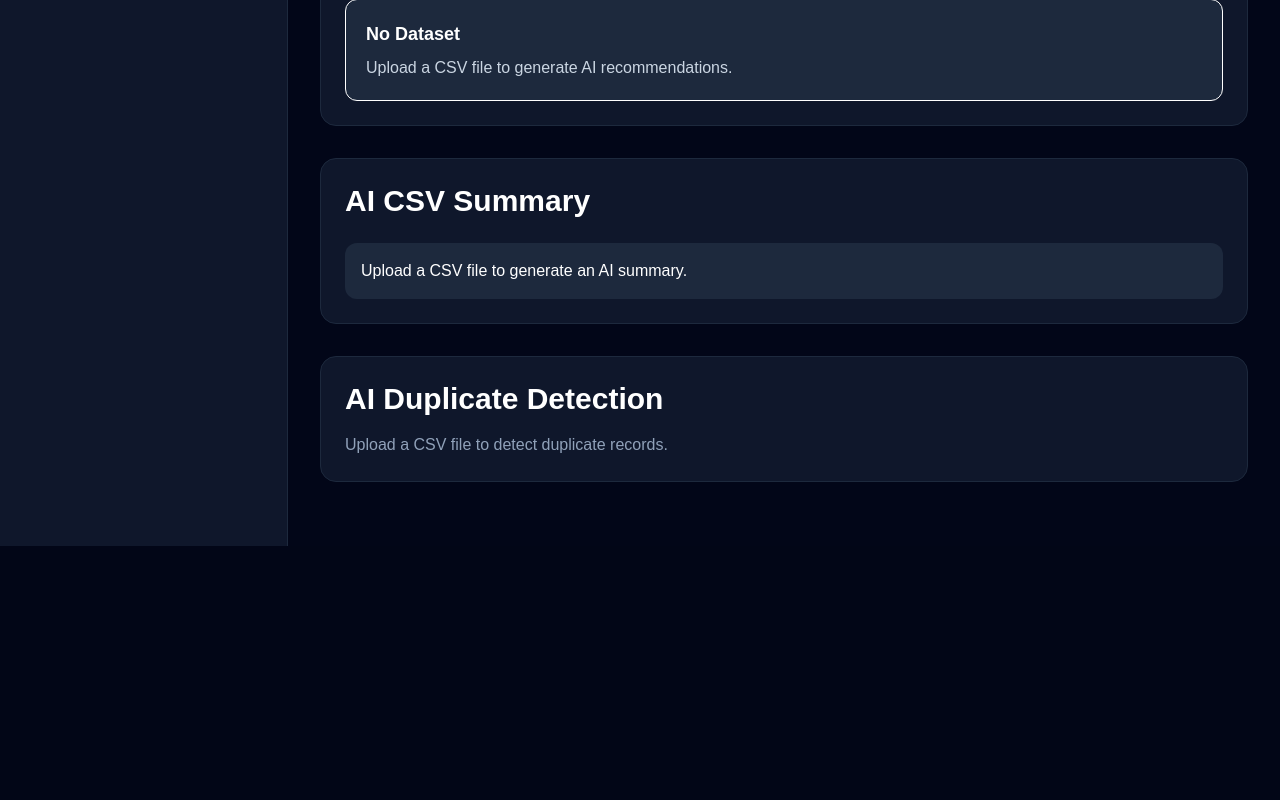
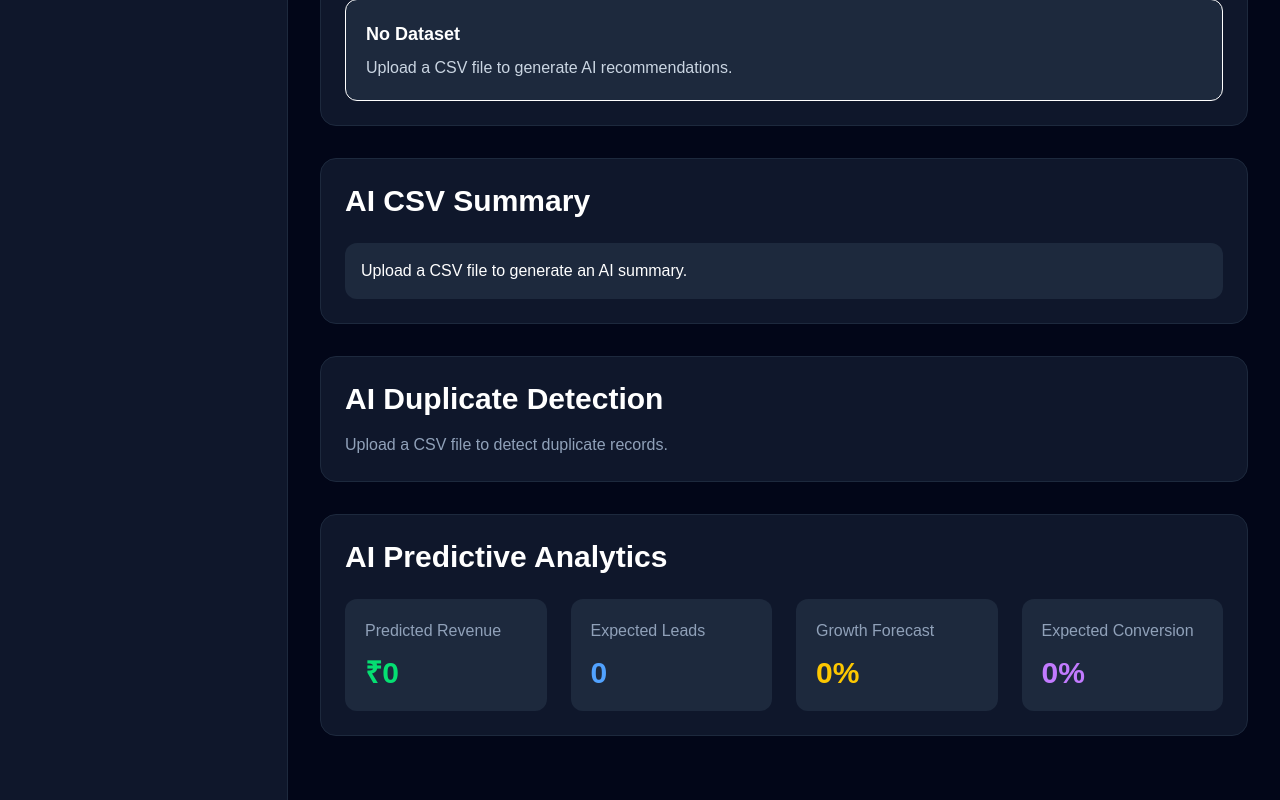
Before and after one commit to Pravin97s/LeadPilotAI, a Next.js app in the folder frontend/: page / in a window 1280 px wide. Shown: the part 2065-2865 px from the top of the page. Before the commit the page ends 2611 px from the top, so only its background shows below. Built offline with nearby package versions, Linux system fonts and the light colour scheme.

Commit message:
Add AI Predictive Analytics

```diff
--- a/frontend/src/app/page.tsx
+++ b/frontend/src/app/page.tsx
@@ -17,6 +17,7 @@ import AIDataQuality from "@/components/AIDataQuality";
 import AISmartRecommendations from "@/components/AISmartRecommendations";
 import AICSVSummary from "@/components/AICSVSummary";
 import AIDuplicateDetection from "@/components/AIDuplicateDetection";
+import AIPredictiveAnalytics from "@/components/AIPredictiveAnalytics";
 
 export default function Home() {
   return (
@@ -89,6 +90,10 @@ export default function Home() {
             <AIDuplicateDetection />
           </section>
 
+          <section id="ai-predictive-analytics">
+  <AIPredictiveAnalytics />
+</section>
+
           <section id="export">
           </section>
 
--- /dev/null
+++ b/frontend/src/components/AIPredictiveAnalytics.tsx
@@ -0,0 +1,104 @@
+"use client";
+
+import { useMemo } from "react";
+import useDashboard from "@/hooks/useDashboard";
+
+export default function AIPredictiveAnalytics() {
+  const { rows } = useDashboard();
+
+  const prediction = useMemo(() => {
+    if (!rows.length) {
+      return {
+        revenue: 0,
+        leads: 0,
+        growth: 0,
+        conversion: 0,
+      };
+    }
+
+    const totalLeads = rows.length;
+
+    const revenueColumn = Object.keys(rows[0]).find(
+      (key) =>
+        key.toLowerCase().includes("revenue") ||
+        key.toLowerCase().includes("amount") ||
+        key.toLowerCase().includes("price")
+    );
+
+    let totalRevenue = 0;
+
+    if (revenueColumn) {
+      rows.forEach((row) => {
+        const value = Number(
+          String(row[revenueColumn]).replace(/[^\d.-]/g, "")
+        );
+
+        if (!isNaN(value)) {
+          totalRevenue += value;
+        }
+      });
+    }
+
+    const predictedRevenue = Math.round(totalRevenue * 1.12);
+    const predictedLeads = Math.round(totalLeads * 1.08);
+    const predictedGrowth = 12;
+    const predictedConversion = 78;
+
+    return {
+      revenue: predictedRevenue,
+      leads: predictedLeads,
+      growth: predictedGrowth,
+      conversion: predictedConversion,
+    };
+  }, [rows]);
+
+  return (
+    <section className="rounded-2xl border border-slate-800 bg-slate-900 p-6">
+      <h2 className="mb-6 text-3xl font-bold">
+        AI Predictive Analytics
+      </h2>
+
+      <div className="grid gap-6 md:grid-cols-2 xl:grid-cols-4">
+        <div className="rounded-xl bg-slate-800 p-5">
+          <p className="text-slate-400">
+            Predicted Revenue
+          </p>
+
+          <h3 className="mt-3 text-3xl font-bold text-green-400">
+            ₹{prediction.revenue.toLocaleString()}
+          </h3>
+        </div>
+
+        <div className="rounded-xl bg-slate-800 p-5">
+          <p className="text-slate-400">
+            Expected Leads
+          </p>
+
+          <h3 className="mt-3 text-3xl font-bold text-blue-400">
+            {prediction.leads}
+          </h3>
+        </div>
+
+        <div className="rounded-xl bg-slate-800 p-5">
+          <p className="text-slate-400">
+            Growth Forecast
+          </p>
+
+          <h3 className="mt-3 text-3xl font-bold text-yellow-400">
+            {prediction.growth}%
+          </h3>
+        </div>
+
+        <div className="rounded-xl bg-slate-800 p-5">
+          <p className="text-slate-400">
+            Expected Conversion
+          </p>
+
+          <h3 className="mt-3 text-3xl font-bold text-purple-400">
+            {prediction.conversion}%
+          </h3>
+        </div>
+      </div>
+    </section>
+  );
+}
```
